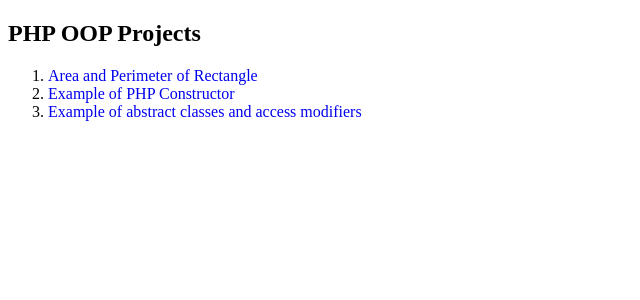
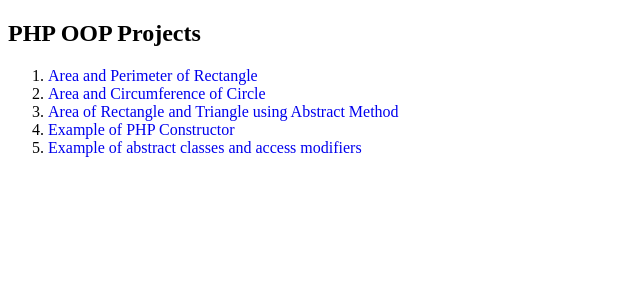
Before and after one commit to Summerlove9988/php_oops.github.io, a PHP site: page / in a window 1280 px wide. Shown: the top 300 px of the page, without its empty margins (0-640 px from the left). Run offline with PHP 8.4, Linux system fonts and the light colour scheme.

Commit message:
Update index.php

```diff
--- a/index.php
+++ b/index.php
@@ -7,7 +7,7 @@
     <title>PHP OOP</title>
 </head>
 <style>
-    a{
+    a {
         text-decoration: none;
     }
 </style>
@@ -16,11 +16,13 @@
 
     <h2>PHP OOP Projects </h2>
 
-        <ol>
-            <li><a href="rectangle-oop.php">Area and Perimeter of Rectangle</a></li>
-            <li><a href="construct.php">Example of PHP Constructor</a></li>
-            <li><a href="schooldemo.php">Example of abstract classes and access modifiers</a></li>
-        </ol>
+    <ol>
+        <li><a href="rectangle-oop.php">Area and Perimeter of Rectangle</a></li>
+        <li><a href="circle.php">Area and Circumference of Circle</a></li>
+        <li><a href="triangle-rectangle.php">Area of Rectangle and Triangle using Abstract Method</a></li>
+        <li><a href="construct.php">Example of PHP Constructor</a></li>
+        <li><a href="schooldemo.php">Example of abstract classes and access modifiers</a></li>
+    </ol>
 
 </body>
 
```
